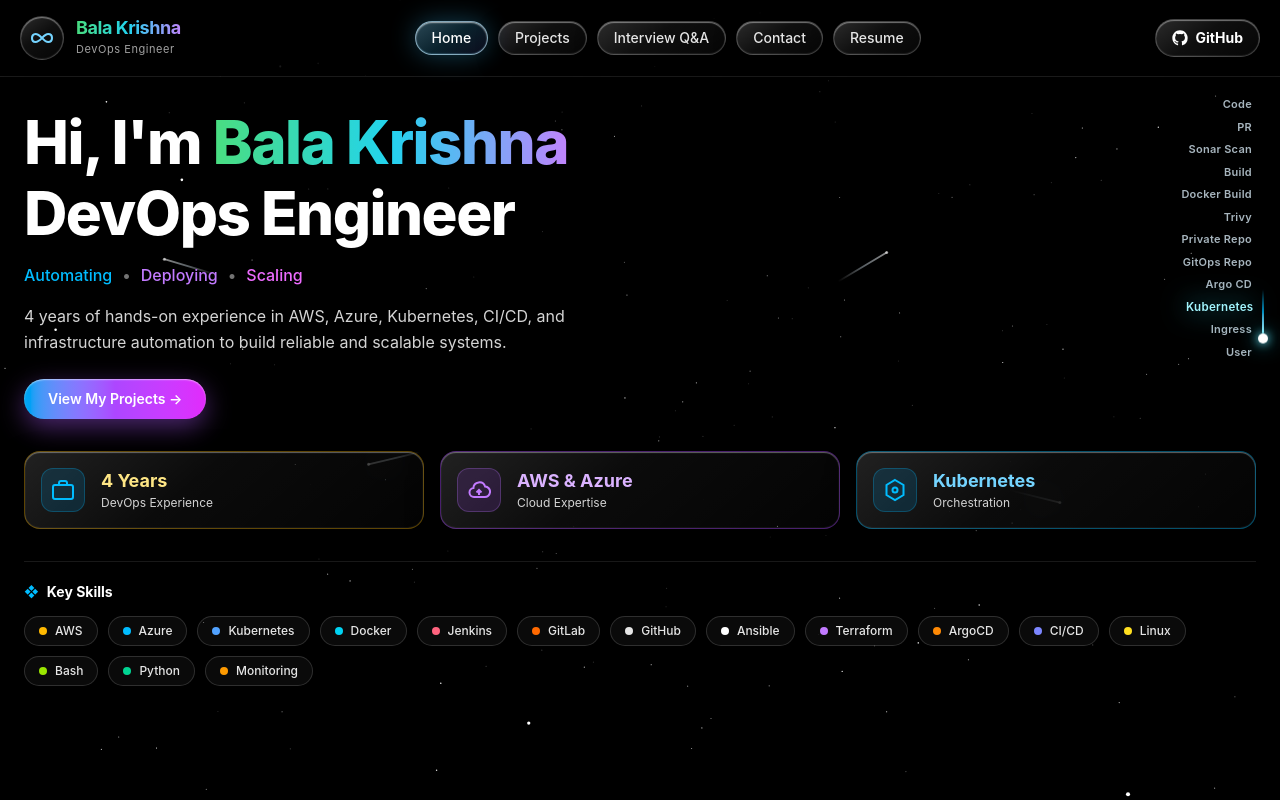
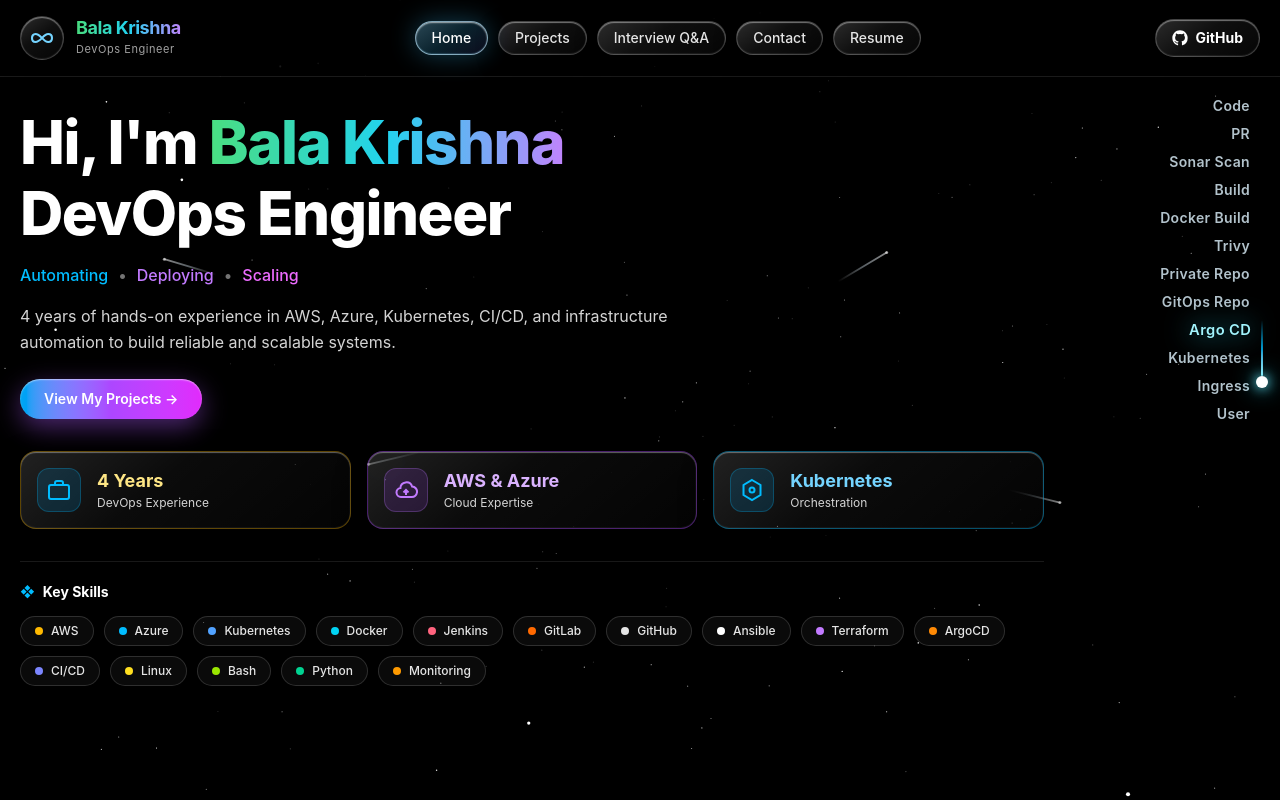
Before and after one commit to Bala-Nakkala/Bala-Nakkala.github.io, a React (Vite) app: page / in a window 1280 px wide. Built offline with nearby package versions, Linux system fonts and the light colour scheme.

Commit message:
Shift home content to left edge and increase right flow font size

```diff
--- a/src/App.jsx
+++ b/src/App.jsx
@@ -146,7 +146,7 @@ function FarRightSideStreakFlow() {
   useEffect(() => {
     let animId;
     let startTime = null;
-    const cycleDuration = 7200;
+    const cycleDuration = 7600;
 
     const animate = (now) => {
       if (!startTime) startTime = now;
@@ -163,8 +163,8 @@ function FarRightSideStreakFlow() {
       const streak = streakRef.current;
 
       if (col && streak) {
-        const height = col.offsetHeight || 340;
-        const streakHeight = streak.offsetHeight || 64;
+        const height = col.offsetHeight || 420;
+        const streakHeight = streak.offsetHeight || 76;
         const y = -streakHeight + progress * (height + streakHeight * 1.15);
         streak.style.transform = `translate3d(0, ${y}px, 0)`;
       }
@@ -179,16 +179,16 @@ function FarRightSideStreakFlow() {
   return (
     <div
       ref={columnRef}
-      className="pointer-events-none hidden lg:flex lg:fixed lg:right-3 lg:top-24 lg:z-20 flex-col items-end gap-1.5 pr-0.5 select-none"
+      className="pointer-events-none hidden lg:flex lg:fixed lg:right-3 lg:top-24 lg:z-20 flex-col items-end gap-2 pr-0.5 select-none"
     >
       <div
         ref={streakRef}
         aria-hidden="true"
         className="pointer-events-none absolute top-0 right-0 flex flex-col items-center will-change-transform"
-        style={{ transform: "translate3d(0, -80px, 0)" }}
+        style={{ transform: "translate3d(0, -90px, 0)" }}
       >
-        <span className="w-[2px] h-11 rounded-full bg-gradient-to-b from-transparent via-sky-400/75 to-cyan-200" />
-        <span className="h-2.5 w-2.5 rounded-full bg-white shadow-[0_0_10px_#67e8f9,0_0_20px_#22d3ee]" />
+        <span className="w-[2.5px] h-14 rounded-full bg-gradient-to-b from-transparent via-sky-400/80 to-cyan-200" />
+        <span className="h-3 w-3 rounded-full bg-white shadow-[0_0_12px_#67e8f9,0_0_22px_#22d3ee]" />
       </div>
 
       {FLOW_STAGES.map((stage, idx) => {
@@ -196,10 +196,10 @@ function FarRightSideStreakFlow() {
         return (
           <span
             key={stage}
-            className={`pr-3.5 text-[11px] font-semibold tracking-wide transition-all duration-200 ${
+            className={`pr-4 text-xs sm:text-sm font-semibold tracking-wide transition-all duration-200 ${
               isHighlighted
-                ? "scale-105 text-cyan-200 drop-shadow-[0_0_12px_rgba(34,211,238,0.85)]"
-                : "text-sky-100/75"
+                ? "scale-105 text-cyan-200 drop-shadow-[0_0_12px_rgba(34,211,238,0.9)]"
+                : "text-sky-100/80"
             }`}
           >
             {stage}
@@ -567,11 +567,11 @@ export default function App() {
         </div>
       </header>
 
-      <main className="relative z-10 mx-auto max-w-7xl px-6 py-8">
+      <main className="relative z-10 w-full px-3 sm:px-5 py-8 lg:pr-36">
         {activePage === "home" && (
           <>
             <section className="relative flex flex-col justify-between gap-8 lg:flex-row lg:items-start">
-              <div className="max-w-2xl">
+              <div className="max-w-3xl">
                 <h1 className="text-4xl sm:text-5xl md:text-6xl font-extrabold tracking-tight leading-[1.12]">
                   Hi, I&apos;m{" "}
                   <span style={blendedGradientStyle}>Bala Krishna</span>
@@ -586,7 +586,7 @@ export default function App() {
                   <span className="text-fuchsia-400">Scaling</span>
                 </div>
 
-                <p className="mt-4 max-w-xl text-sm sm:text-base leading-relaxed text-neutral-300">
+                <p className="mt-4 max-w-2xl text-sm sm:text-base leading-relaxed text-neutral-300">
                   4 years of hands-on experience in AWS, Azure, Kubernetes, CI/CD,
                   and infrastructure automation to build reliable and scalable systems.
                 </p>
@@ -606,7 +606,7 @@ export default function App() {
             </section>
 
             {/* 3 Interactive iOS Glass Highlight Cards */}
-            <section className="mt-8 grid grid-cols-1 gap-4 sm:grid-cols-3">
+            <section className="mt-8 grid max-w-5xl grid-cols-1 gap-4 sm:grid-cols-3">
               <button
                 type="button"
                 onClick={() => toggleInfoCard("experience")}
@@ -703,7 +703,7 @@ export default function App() {
             </section>
 
             {activeInfoCard === "experience" && (
-              <section className="ios-glass-card mt-5 rounded-2xl border border-amber-400/35 p-6">
+              <section className="ios-glass-card mt-5 max-w-5xl rounded-2xl border border-amber-400/35 p-6">
                 <div className="flex items-center justify-between gap-4 border-b border-white/10 pb-3">
                   <div>
                     <h2 className="text-xl font-bold text-amber-200">
@@ -767,7 +767,7 @@ export default function App() {
             )}
 
             {activeInfoCard === "cloud" && (
-              <section className="ios-glass-card mt-5 rounded-2xl border border-purple-500/40 p-6">
+              <section className="ios-glass-card mt-5 max-w-5xl rounded-2xl border border-purple-500/40 p-6">
                 <div className="flex items-center justify-between gap-4 border-b border-white/10 pb-3">
                   <div>
                     <h2 className="text-xl font-bold text-purple-300">
@@ -839,7 +839,7 @@ export default function App() {
             )}
 
             {activeInfoCard === "kubernetes" && (
-              <section className="ios-glass-card mt-5 rounded-2xl border border-sky-400/40 p-6">
+              <section className="ios-glass-card mt-5 max-w-5xl rounded-2xl border border-sky-400/40 p-6">
                 <div className="flex items-center justify-between gap-4 border-b border-white/10 pb-3">
                   <div>
                     <h2 className="text-xl font-bold text-sky-300">
@@ -880,7 +880,7 @@ export default function App() {
               </section>
             )}
 
-            <section className="mt-8 border-t border-white/10 pt-5">
+            <section className="mt-8 max-w-5xl border-t border-white/10 pt-5">
               <div className="mb-3.5 flex items-center gap-2 text-sm font-bold text-white">
                 <span className="text-sky-400">❖</span>
                 <span>Key Skills</span>
```
